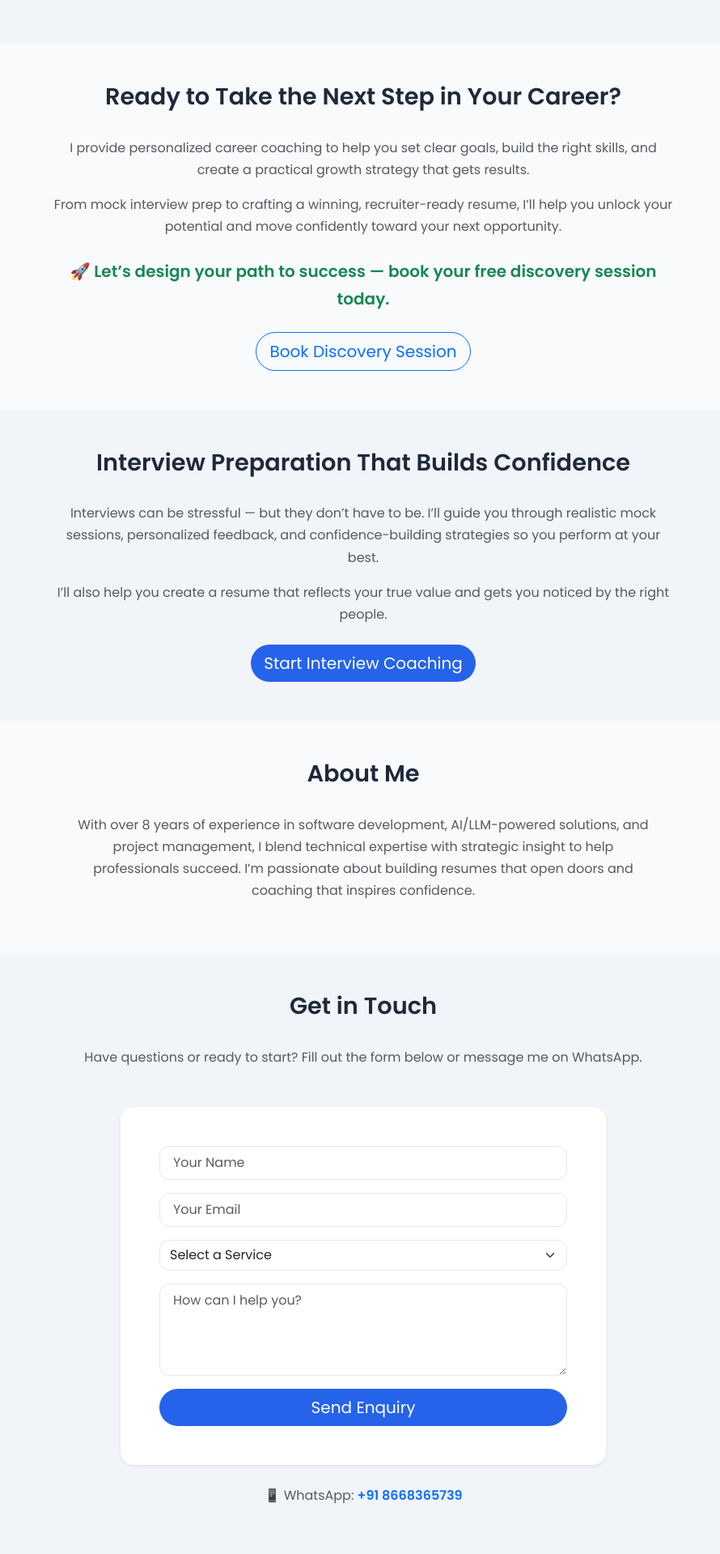
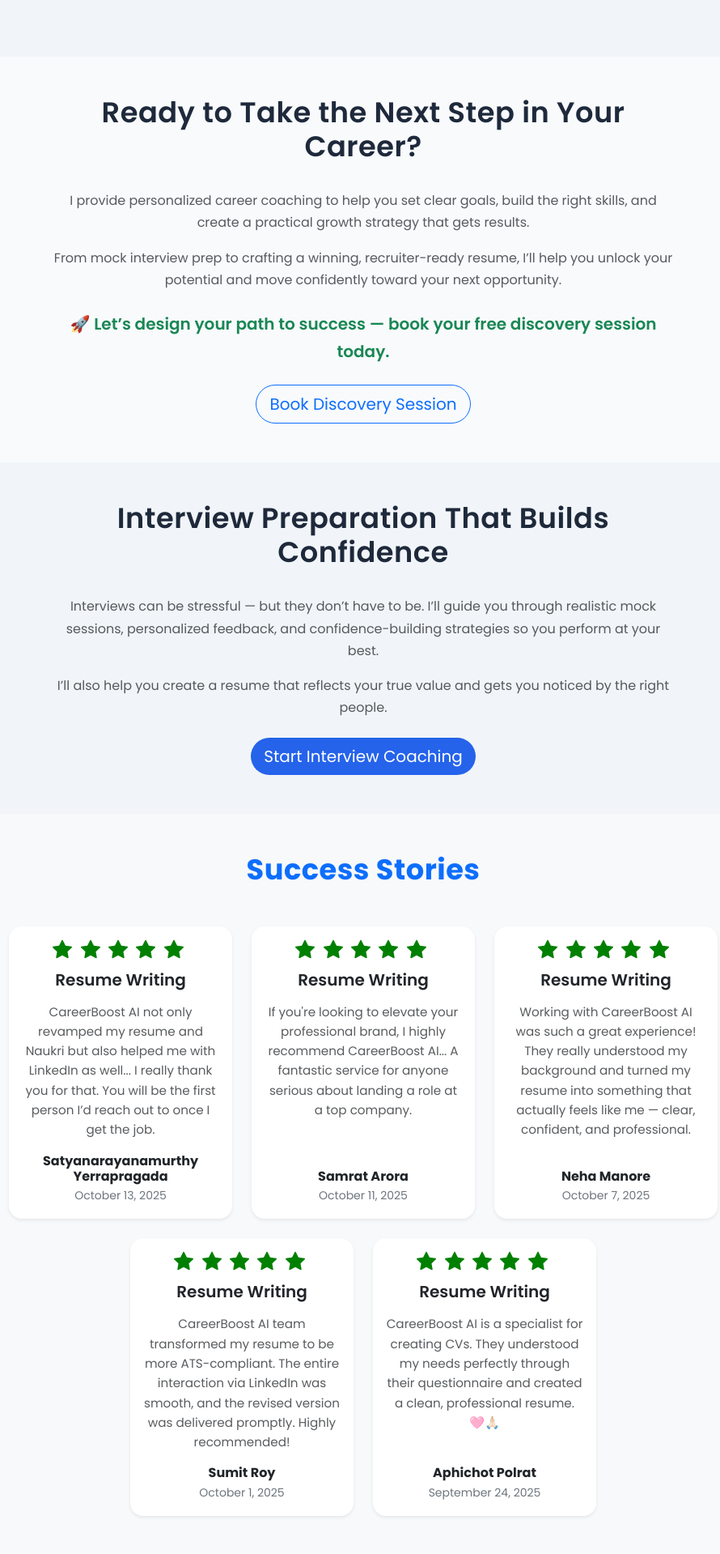
Before and after one commit to Amphibius-tech/website, a Flask app: page / in a window 1280 px wide. Shown: the part 1563-3482 px from the top of the page at 81% size, without its empty margins (191-1081 px from the left). Run offline with Flask 3, Linux system fonts and the light colour scheme.

Commit message:
client success added

```diff
--- a/templates/main.html
+++ b/templates/main.html
@@ -6,6 +6,7 @@
   <title>CareerBoost AI – Resume & Career Coaching</title>
   <link href="https://cdn.jsdelivr.net/npm/bootstrap@5.3.3/dist/css/bootstrap.min.css" rel="stylesheet">
   <link href="https://fonts.googleapis.com/css2?family=Poppins:wght@300;400;500;600;700&display=swap" rel="stylesheet">
+  <link rel="stylesheet" href="https://cdn.jsdelivr.net/npm/bootstrap-icons@1.13.1/font/bootstrap-icons.min.css">
   <style>
     :root {
       --primary-color: #2563eb;
@@ -89,6 +90,25 @@
       border-color: var(--primary-color);
       box-shadow: 0 0 0 0.15rem rgba(37, 99, 235, 0.2);
     }
+    .section-title {
+  font-size: 2.2rem;
+  letter-spacing: 0.5px;
+}
+
+.card {
+  transition: transform 0.25s ease, box-shadow 0.25s ease;
+}
+
+.card:hover {
+  transform: translateY(-6px);
+  box-shadow: 0 0.75rem 1.25rem rgba(0, 0, 0, 0.1);
+}
+
+.card-text {
+  font-size: 0.95rem;
+  line-height: 1.6;
+}
+
   </style>
 </head>
 <body>
@@ -214,6 +234,109 @@
     </div>
   </section>
 
+  <!-- Testinomials -->
+
+  <section class="py-5 text-center bg-light">
+  <div class="container" style="max-width: 900px;">
+    <h2 class="section-title mb-5 fw-bold text-primary">Success Stories</h2>
+
+    <div class="row row-cols-1 row-cols-md-2 row-cols-lg-3 g-4 justify-content-center">
+
+      <!-- Card 1 -->
+      <div class="col">
+        <div class="card h-100 shadow-sm border-0 rounded-4">
+          <div class="card-body d-flex flex-column">
+            <div class="mb-2">{% include 'start.html' %}</div>
+            <h5 class="card-title fw-semibold text-dark mb-3">Resume Writing</h5>
+            <p class="card-text flex-grow-1 text-muted">
+              CareerBoost AI not only revamped my resume and Naukri but also helped me with LinkedIn as well...
+              I really thank you for that. You will be the first person I’d reach out to once I get the job.
+            </p>
+            <div class="mt-auto">
+              <h6 class="fw-bold mb-0">Satyanarayanamurthy Yerrapragada</h6>
+              <small class="text-secondary">October 13, 2025</small>
+            </div>
+          </div>
+        </div>
+      </div>
+
+      <!-- Card 2 -->
+      <div class="col">
+        <div class="card h-100 shadow-sm border-0 rounded-4">
+          <div class="card-body d-flex flex-column">
+            <div class="mb-2">{% include 'start.html' %}</div>
+            <h5 class="card-title fw-semibold text-dark mb-3">Resume Writing</h5>
+            <p class="card-text flex-grow-1 text-muted">
+              If you're looking to elevate your professional brand, I highly recommend CareerBoost AI...
+              A fantastic service for anyone serious about landing a role at a top company.
+            </p>
+            <div class="mt-auto">
+              <h6 class="fw-bold mb-0">Samrat Arora</h6>
+              <small class="text-secondary">October 11, 2025</small>
+            </div>
+          </div>
+        </div>
+      </div>
+
+      <!-- Card 3 -->
+      <div class="col">
+        <div class="card h-100 shadow-sm border-0 rounded-4">
+          <div class="card-body d-flex flex-column">
+            <div class="mb-2">{% include 'start.html' %}</div>
+            <h5 class="card-title fw-semibold text-dark mb-3">Resume Writing</h5>
+            <p class="card-text flex-grow-1 text-muted">
+              Working with CareerBoost AI was such a great experience! They really understood my background and
+              turned my resume into something that actually feels like me — clear, confident, and professional.
+            </p>
+            <div class="mt-auto">
+              <h6 class="fw-bold mb-0">Neha Manore</h6>
+              <small class="text-secondary">October 7, 2025</small>
+            </div>
+          </div>
+        </div>
+      </div>
+
+      <!-- Card 4 -->
+      <div class="col">
+        <div class="card h-100 shadow-sm border-0 rounded-4">
+          <div class="card-body d-flex flex-column">
+            <div class="mb-2">{% include 'start.html' %}</div>
+            <h5 class="card-title fw-semibold text-dark mb-3">Resume Writing</h5>
+            <p class="card-text flex-grow-1 text-muted">
+              CareerBoost AI team transformed my resume to be more ATS-compliant. The entire interaction via
+              LinkedIn was smooth, and the revised version was delivered promptly. Highly recommended!
+            </p>
+            <div class="mt-auto">
+              <h6 class="fw-bold mb-0">Sumit Roy</h6>
+              <small class="text-secondary">October 1, 2025</small>
+            </div>
+          </div>
+        </div>
+      </div>
+
+      <!-- Card 5 -->
+      <div class="col">
+        <div class="card h-100 shadow-sm border-0 rounded-4">
+          <div class="card-body d-flex flex-column">
+            <div class="mb-2">{% include 'start.html' %}</div>
+            <h5 class="card-title fw-semibold text-dark mb-3">Resume Writing</h5>
+            <p class="card-text flex-grow-1 text-muted">
+              CareerBoost AI is a specialist for creating CVs. They understood my needs perfectly through
+              their questionnaire and created a clean, professional resume. 🩷🙏🏻
+            </p>
+            <div class="mt-auto">
+              <h6 class="fw-bold mb-0">Aphichot Polrat</h6>
+              <small class="text-secondary">September 24, 2025</small>
+            </div>
+          </div>
+        </div>
+      </div>
+
+    </div>
+  </div>
+</section>
+
+
   <!-- About Section -->
   <section class="py-5 text-center">
     <div class="container" style="max-width: 750px;">
@@ -283,5 +406,6 @@
   </footer>
 
   <script src="https://cdn.jsdelivr.net/npm/bootstrap@5.3.3/dist/js/bootstrap.bundle.min.js"></script>
+
 </body>
 </html>
--- /dev/null
+++ b/templates/start.html
@@ -0,0 +1,15 @@
+<svg xmlns="http://www.w3.org/2000/svg" width="30" height="30" fill="green" class="bi bi-star-fill" viewBox="0 0 20 20">
+  <path d="M3.612 15.443c-.386.198-.824-.149-.746-.592l.83-4.73L.173 6.765c-.329-.314-.158-.888.283-.95l4.898-.696L7.538.792c.197-.39.73-.39.927 0l2.184 4.327 4.898.696c.441.062.612.636.282.95l-3.522 3.356.83 4.73c.078.443-.36.79-.746.592L8 13.187l-4.389 2.256z"/>
+</svg>
+<svg xmlns="http://www.w3.org/2000/svg" width="30" height="30" fill="green" class="bi bi-star-fill" viewBox="0 0 20 20">
+  <path d="M3.612 15.443c-.386.198-.824-.149-.746-.592l.83-4.73L.173 6.765c-.329-.314-.158-.888.283-.95l4.898-.696L7.538.792c.197-.39.73-.39.927 0l2.184 4.327 4.898.696c.441.062.612.636.282.95l-3.522 3.356.83 4.73c.078.443-.36.79-.746.592L8 13.187l-4.389 2.256z"/>
+</svg>
+<svg xmlns="http://www.w3.org/2000/svg" width="30" height="30" fill="green" class="bi bi-star-fill" viewBox="0 0 20 20">
+  <path d="M3.612 15.443c-.386.198-.824-.149-.746-.592l.83-4.73L.173 6.765c-.329-.314-.158-.888.283-.95l4.898-.696L7.538.792c.197-.39.73-.39.927 0l2.184 4.327 4.898.696c.441.062.612.636.282.95l-3.522 3.356.83 4.73c.078.443-.36.79-.746.592L8 13.187l-4.389 2.256z"/>
+</svg>
+<svg xmlns="http://www.w3.org/2000/svg" width="30" height="30" fill="green" class="bi bi-star-fill" viewBox="0 0 20 20">
+  <path d="M3.612 15.443c-.386.198-.824-.149-.746-.592l.83-4.73L.173 6.765c-.329-.314-.158-.888.283-.95l4.898-.696L7.538.792c.197-.39.73-.39.927 0l2.184 4.327 4.898.696c.441.062.612.636.282.95l-3.522 3.356.83 4.73c.078.443-.36.79-.746.592L8 13.187l-4.389 2.256z"/>
+</svg>
+<svg xmlns="http://www.w3.org/2000/svg" width="30" height="30" fill="green" class="bi bi-star-fill" viewBox="0 0 20 20">
+  <path d="M3.612 15.443c-.386.198-.824-.149-.746-.592l.83-4.73L.173 6.765c-.329-.314-.158-.888.283-.95l4.898-.696L7.538.792c.197-.39.73-.39.927 0l2.184 4.327 4.898.696c.441.062.612.636.282.95l-3.522 3.356.83 4.73c.078.443-.36.79-.746.592L8 13.187l-4.389 2.256z"/>
+</svg>
```
